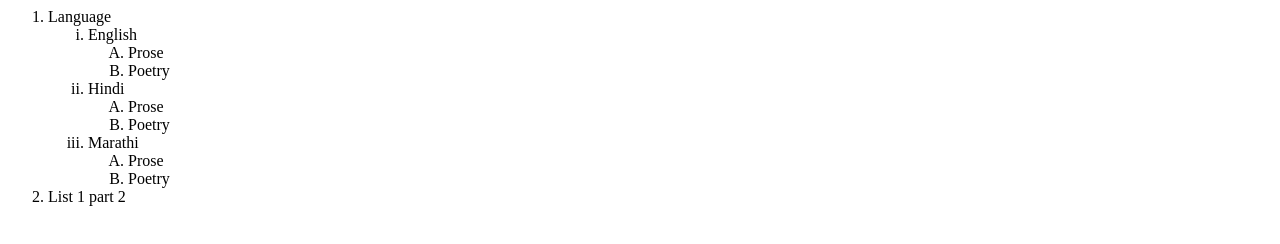
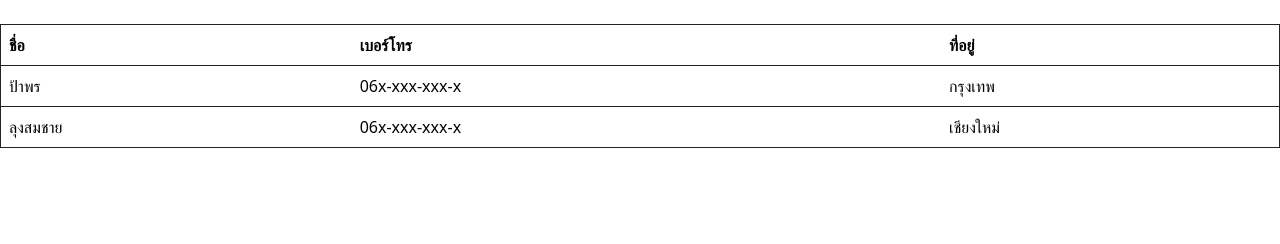
Before and after one commit to Yingyony0097/Website-homework, a plain HTML site: page page2.html in a window 1280 px wide. Drawn offline with nearby package versions, Linux system fonts and the light colour scheme.

Commit message:
set table style

```diff
--- a/page2.html
+++ b/page2.html
@@ -1,24 +1,39 @@
-<ol type="1">
-    <li>Language
-        <ol type="i">
-            <li>English
-                <ol type="A">
-                    <li>Prose </li>
-                    <li>Poetry </li>
-                </ol>
-            </li>
-            <li>Hindi</li>
-            <ol type="A">
-                <li>Prose </li>
-                <li>Poetry </li>
-            </ol>
-    </li>
-    <li>Marathi</li>
-    <ol type="A">
-        <li>Prose </li>
-        <li>Poetry </li>
-    </ol>
-</ol>
-</li>
-<li>List 1 part 2</li>
-</ol>
+<!DOCTYPE html>
+<html lang="en">
+<head>
+    <meta charset="UTF-8">
+    <meta http-equiv="X-UA-Compatible" content="IE=edge">
+    <meta name="viewport" content="width=device-width, initial-scale=1.0">
+
+    <link href="https://cdn.jsdelivr.net/npm/bootstrap@5.3.0-alpha3/dist/css/bootstrap.min.css" rel="stylesheet" integrity="sha384-KK94CHFLLe+nY2dmCWGMq91rCGa5gtU4mk92HdvYe+M/SXH301p5ILy+dN9+nJOZ" crossorigin="anonymous">
+    <script src="https://cdn.jsdelivr.net/npm/bootstrap@5.3.0-alpha3/dist/js/bootstrap.bundle.min.js" integrity="sha384-ENjdO4Dr2bkBIFxQpeoTz1HIcje39Wm4jDKdf19U8gI4ddQ3GYNS7NTKfAdVQSZe" crossorigin="anonymous"></script>
+
+    <title>Document</title>
+</head>
+<body>
+ <div class="containner mt-4">
+<table class="table border my-3 border-dark rounded">
+            <thead>
+                <tr>
+                    <th>ชื่อ</th>
+                    <th>เบอร์โทร</th>
+                    <th>ที่อยู่</th>
+                </tr>
+            </thead>
+            <tbody>
+                <tr>
+                    <td>ป้าพร</td>
+                    <td>06x-xxx-xxx-x</td>
+                    <td>กรุงเทพ</td>
+                </tr>
+                <tr>
+                    <td>ลุงสมชาย</td>
+                    <td>06x-xxx-xxx-x</td>
+                    <td>เชียงใหม่</td>
+                </tr>
+            </tbody>
+        </table>
+        <br>
+    </div>
+</body>
+</html>
```
Also changed, not shown: index.html (+63 -4 lines).
